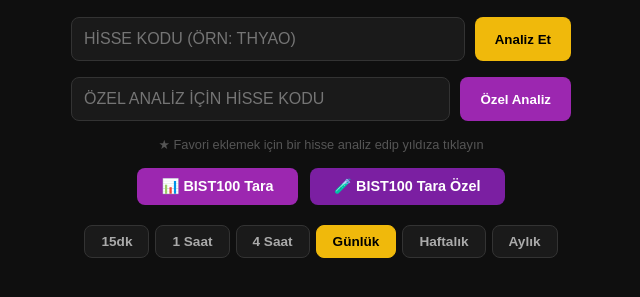
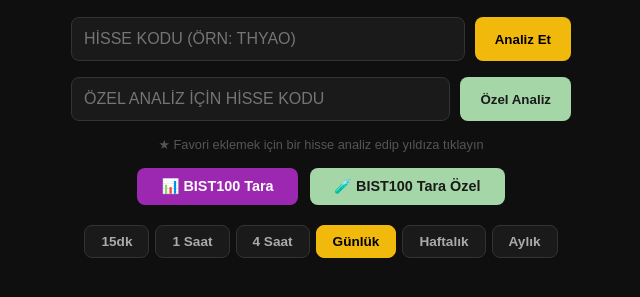
Before and after one commit to aeinan-commits/tradingview-signals, a website: page public/index.html in a window 1280 px wide. Shown: the part 61-358 px from the top of the page, without its empty margins (319-959 px from the left). Drawn offline with Linux system fonts and the light colour scheme.

Commit message:
Update index.html

```diff
--- a/public/index.html
+++ b/public/index.html
@@ -106,13 +106,13 @@ h1{color:#f0b90b;text-align:center;margin-bottom:20px}
 </div>
 <div class="search">
 <input type="text" id="tiOzel" placeholder="Özel analiz için hisse kodu" maxlength="10"/>
-<button id="btnOzel" style="background:#9c27b0;color:#fff">Özel Analiz</button>
+<button id="btnOzel" style="background:#a5d6a7;color:#1a1a1a">Özel Analiz</button>
 </div>
 <div id="resultOzel" style="display:none;margin-bottom:24px"></div>
 <div id="favBar" style="display:flex;gap:6px;justify-content:center;flex-wrap:wrap;margin-bottom:16px;max-width:700px;margin-left:auto;margin-right:auto"></div>
 <div style="text-align:center;margin-bottom:20px">
 <button id="scanBtn" style="padding:10px 24px;background:#9c27b0;color:#fff;border:none;border-radius:8px;font-weight:bold;cursor:pointer;font-size:.9rem">📊 BIST100 Tara</button>
-<button id="scanBtnOzel" style="padding:10px 24px;background:#7b1fa2;color:#fff;border:none;border-radius:8px;font-weight:bold;cursor:pointer;font-size:.9rem;margin-left:8px">🧪 BIST100 Tara Özel</button>
+<button id="scanBtnOzel" style="padding:10px 24px;background:#a5d6a7;color:#1a1a1a;border:none;border-radius:8px;font-weight:bold;cursor:pointer;font-size:.9rem;margin-left:8px">🧪 BIST100 Tara Özel</button>
 </div>
 <div id="scanResult" style="display:none;margin-bottom:24px"></div>
 <div class="tf-bar">
```
